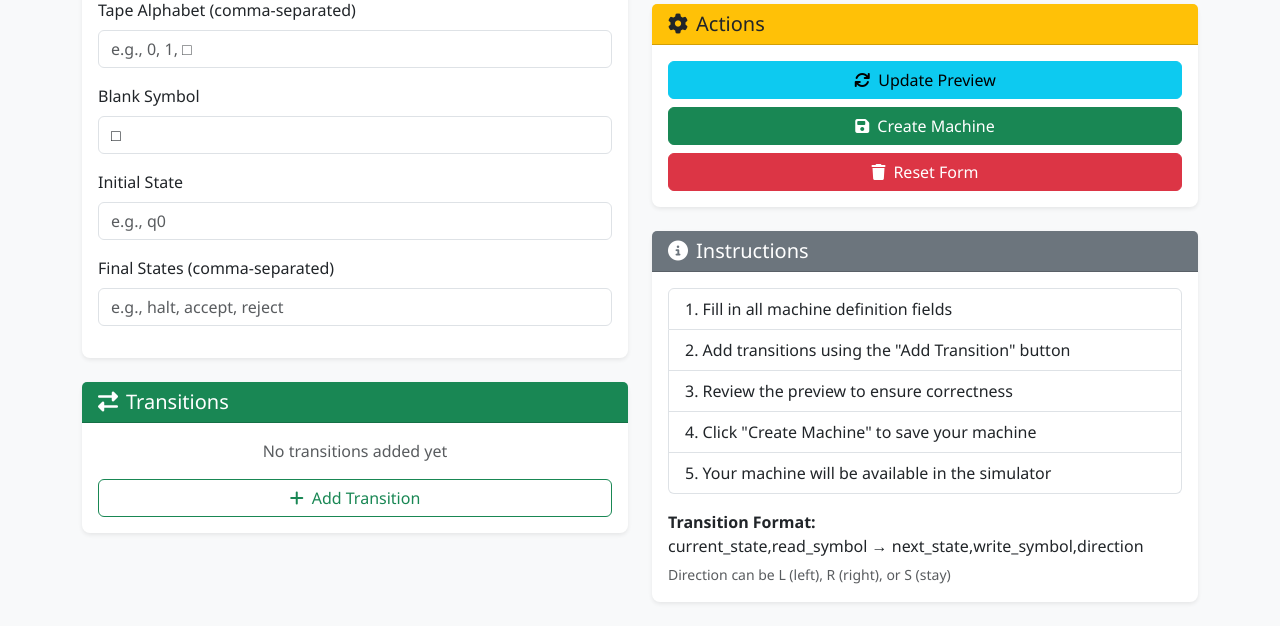
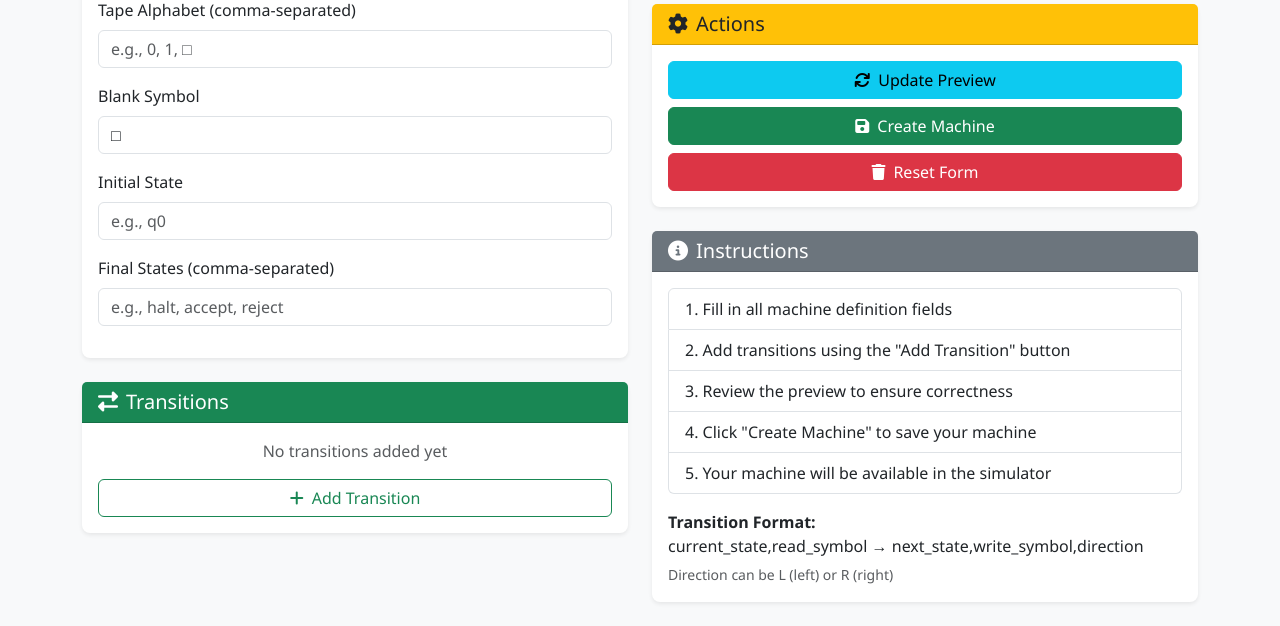
Before and after one commit to pouyatavakoli/TuringMachine-Simulator, a Flask app: page /create in a window 1280 px wide. Shown: the part 524-1150 px from the top of the page. Run offline with Flask 3, Linux system fonts and the light colour scheme.

Commit message:
fix: rm stay

```diff
--- a/app/templates/create.html
+++ b/app/templates/create.html
@@ -210,7 +210,7 @@ Machine Simulator{% endblock %} {% block extra_css %}
               current_state,read_symbol → next_state,write_symbol,direction
             </p>
             <small class="text-muted"
-              >Direction can be L (left), R (right), or S (stay)</small
+              >Direction can be L (left) or R (right)</small
             >
           </div>
         </div>
```
